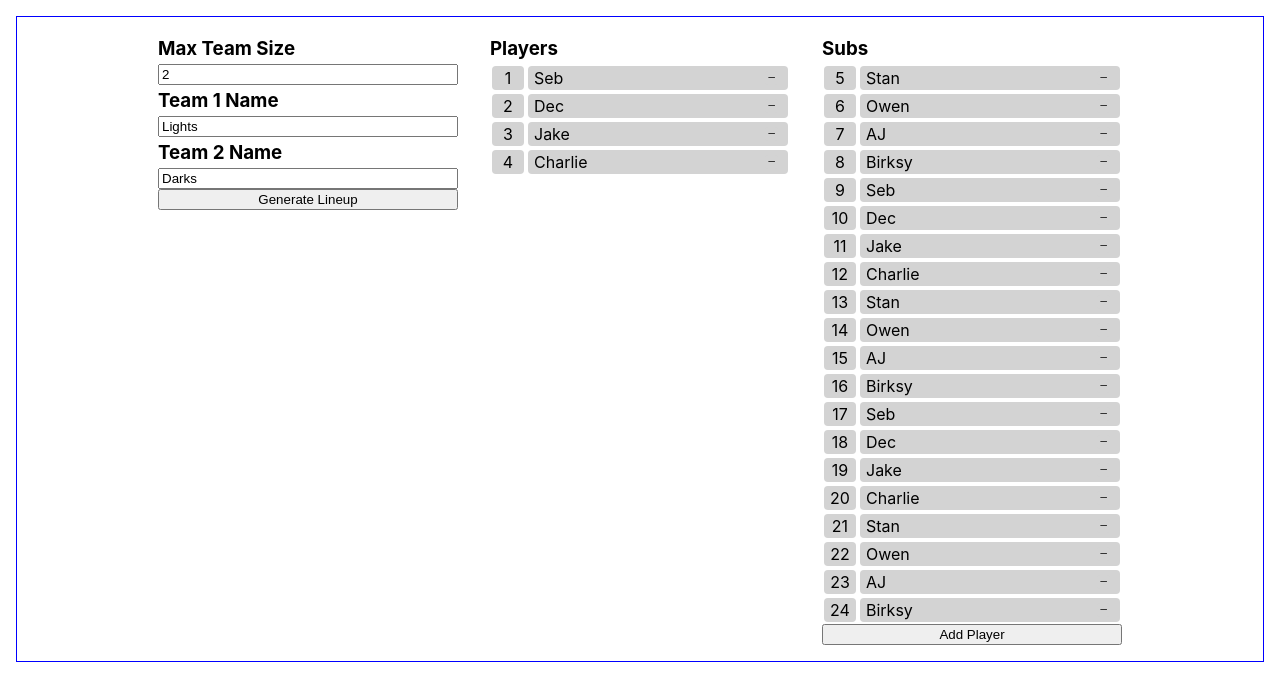
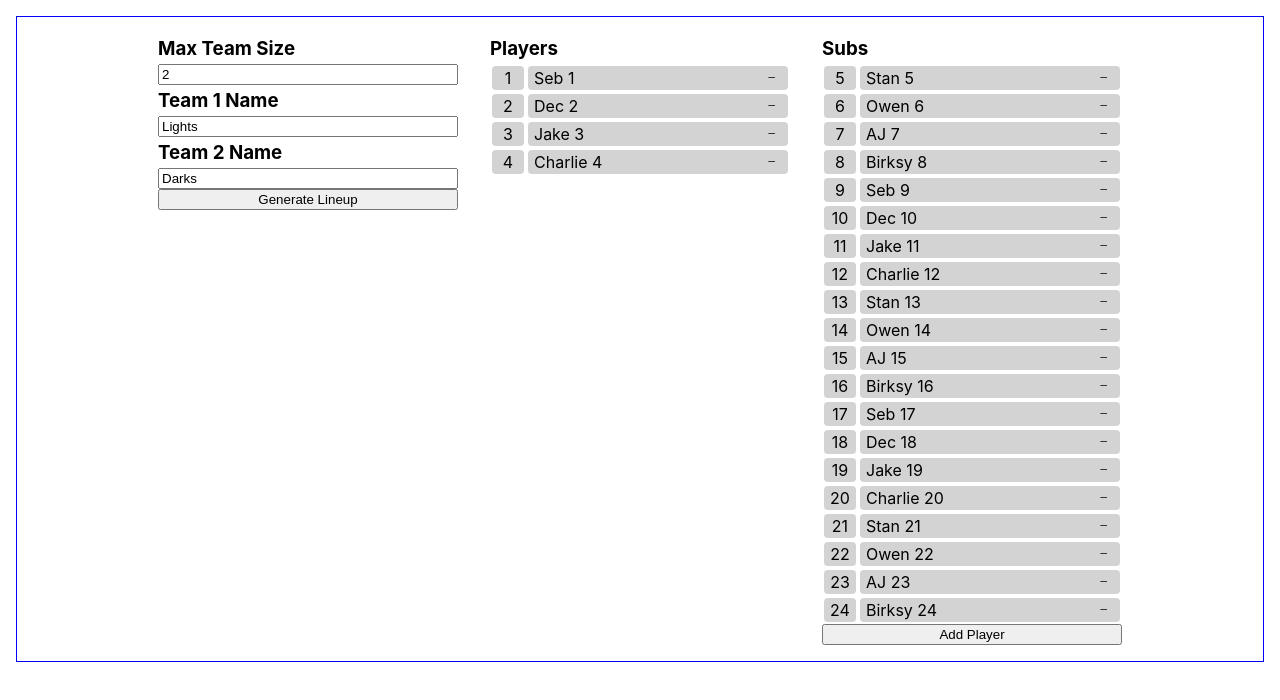
Before and after one commit to SScothorn/teamsheet, a React (Create React App) app: page / in a window 1280 px wide. Shown: the top 700 px of the page. Built offline with nearby package versions, Linux system fonts and the light colour scheme.

Commit message:
Lineup generation no longer changes the order of players. Added logging options. Updated dummy players.

```diff
--- a/src/App.tsx
+++ b/src/App.tsx
@@ -14,19 +14,26 @@ function App() {
 	function generateLineup() {
 		console.clear();
 		console.log(`Generate Pressed`);
-		// Randomly pick a lineup
-		const eligiblePlayers = shuffle(players.slice(0, teamSize * 2)).map((player, index) => {
+
+		let updatedPlayers = [...players];
+
+		// Find the eligible players
+		const eligiblePlayers = shuffle(updatedPlayers.slice(0, teamSize * 2));
+
+		// Assign them their teams at random.
+		eligiblePlayers.forEach((player, index) => {
 			player.team = index % 2;
-			return player;
 		});
+
+		// Find the ineligible players
+		const ineligiblePlayers = updatedPlayers.slice(teamSize * 2);
 		// Set rest to have no team assigned, incase team size has been reduced.
-		const ineligiblePlayers = players.slice(teamSize * 2).map((player) => {
+		ineligiblePlayers.forEach((player) => {
 			player.team = undefined;
-			return player;
 		});
-		const updatedPlayers = [...eligiblePlayers, ...ineligiblePlayers];
+
 		setPlayers(updatedPlayers);
-		outputLineupToLogs(updatedPlayers);
+		outputPlayersToLogs(updatedPlayers);
 	}
 
 	function outputLineupToLogs(lineup: Player[] = players) {
@@ -43,6 +50,13 @@ function App() {
 				console.log(`${player.name}`);
 			});
 	}
+
+	function outputPlayersToLogs(allPlayers: Player[] = players) {
+		allPlayers.forEach((player) => {
+			console.log(`${player.team} - ${player.name}`);
+		});
+	}
+
 	return (
 		<div className="App">
 			<Setup
--- a/src/components/Player/DummyPlayers.ts
+++ b/src/components/Player/DummyPlayers.ts
@@ -2,28 +2,28 @@ import { Player } from './Player';
 import { v4 as uuidv4 } from 'uuid';
 
 export const testDefaultPlayers: Player[] = [
-	{ id: uuidv4(), name: 'Seb' },
-	{ id: uuidv4(), name: 'Dec' },
-	{ id: uuidv4(), name: 'Jake' },
-	{ id: uuidv4(), name: 'Charlie' },
-	{ id: uuidv4(), name: 'Stan' },
-	{ id: uuidv4(), name: 'Owen' },
-	{ id: uuidv4(), name: 'AJ' },
-	{ id: uuidv4(), name: 'Birksy' },
-	{ id: uuidv4(), name: 'Seb' },
-	{ id: uuidv4(), name: 'Dec' },
-	{ id: uuidv4(), name: 'Jake' },
-	{ id: uuidv4(), name: 'Charlie' },
-	{ id: uuidv4(), name: 'Stan' },
-	{ id: uuidv4(), name: 'Owen' },
-	{ id: uuidv4(), name: 'AJ' },
-	{ id: uuidv4(), name: 'Birksy' },
-	{ id: uuidv4(), name: 'Seb' },
-	{ id: uuidv4(), name: 'Dec' },
-	{ id: uuidv4(), name: 'Jake' },
-	{ id: uuidv4(), name: 'Charlie' },
-	{ id: uuidv4(), name: 'Stan' },
-	{ id: uuidv4(), name: 'Owen' },
-	{ id: uuidv4(), name: 'AJ' },
-	{ id: uuidv4(), name: 'Birksy' },
+	{ id: uuidv4(), name: 'Seb 1' },
+	{ id: uuidv4(), name: 'Dec 2' },
+	{ id: uuidv4(), name: 'Jake 3' },
+	{ id: uuidv4(), name: 'Charlie 4' },
+	{ id: uuidv4(), name: 'Stan 5' },
+	{ id: uuidv4(), name: 'Owen 6' },
+	{ id: uuidv4(), name: 'AJ 7' },
+	{ id: uuidv4(), name: 'Birksy 8' },
+	{ id: uuidv4(), name: 'Seb 9' },
+	{ id: uuidv4(), name: 'Dec 10' },
+	{ id: uuidv4(), name: 'Jake 11' },
+	{ id: uuidv4(), name: 'Charlie 12' },
+	{ id: uuidv4(), name: 'Stan 13' },
+	{ id: uuidv4(), name: 'Owen 14' },
+	{ id: uuidv4(), name: 'AJ 15' },
+	{ id: uuidv4(), name: 'Birksy 16' },
+	{ id: uuidv4(), name: 'Seb 17' },
+	{ id: uuidv4(), name: 'Dec 18' },
+	{ id: uuidv4(), name: 'Jake 19' },
+	{ id: uuidv4(), name: 'Charlie 20' },
+	{ id: uuidv4(), name: 'Stan 21' },
+	{ id: uuidv4(), name: 'Owen 22' },
+	{ id: uuidv4(), name: 'AJ 23' },
+	{ id: uuidv4(), name: 'Birksy 24' },
 ];
```
